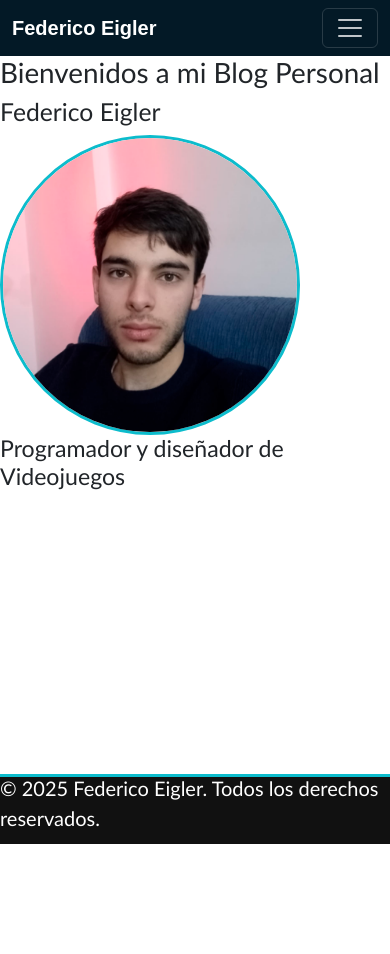
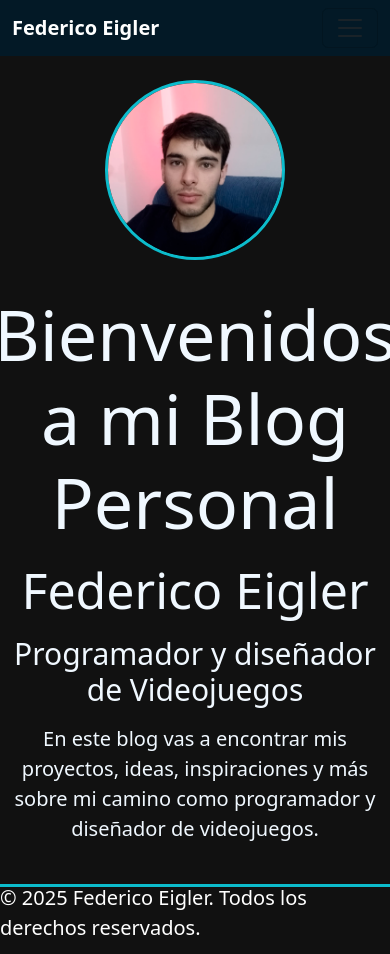
Before and after one commit to B3lko/EntregaCoder, a plain HTML site: page index.html in a window 390 px wide. Before the commit the page ends 863 px from the top, so only its background shows below. Drawn offline with nearby package versions, Linux system fonts and the light colour scheme.

Commit message:
Arreglos y Inicio

```diff
--- a/index.html
+++ b/index.html
@@ -56,18 +56,22 @@
 
     <main>
       <section class="presentacion">
-        <h1>Bienvenidos a mi Blog Personal</h1>
-        <h2>Federico Eigler</h2>
+        <div class="presentacion-imagen">
           <img
             src="static/avatar.png"
             class="avatar"
             alt="Foto de perfil de Federico Eigler"
           />
+        </div>
+        <div class="presentacion-texto">
+          <h1>Bienvenidos a mi Blog Personal</h1>
+          <h2>Federico Eigler</h2>
           <h3>Programador y diseñador de Videojuegos</h3>
           <p class="inicio-p">
-          En este blog vas a encontrar mis proyectos, ideas, inspiraciones y más
-          sobre mi camino como programador y diseñador de videojuegos.
+            En este blog vas a encontrar mis proyectos, ideas, inspiraciones y
+            más sobre mi camino como programador y diseñador de videojuegos.
           </p>
+        </div>
       </section>
     </main>
 
--- a/styles/styles.css
+++ b/styles/styles.css
@@ -1,115 +1,52 @@
 * {
-  margin: 0%;
-  padding: 0%;
+  margin: 0;
+  padding: 0;
+  box-sizing: border-box;
 }
+
+html,
+body {
+  height: 100%;
+  margin: 0;
+  font-family: "Trebuchet MS", sans-serif;
+  background-color: var(--color-bg);
+  color: var(--color-text);
+  display: flex;
+  flex-direction: column;
+  min-height: 100vh;
+}
+
 :root {
   --color-bg: #111;
   --color-text: #fff;
   --color-accent: #0ff;
   --color-card-bg: #022;
-  --bs-body-bg: #111;
 }
 
-.avatar {
-  border-radius: 50%;
-  width: 300px;
-  height: 300px;
-  border: 3px solid #0cbccc;
+body {
+  flex: 1;
 }
 
-.sobre-mi-p {
-  background-color: #2898ee;
-  font-size: 25px;
-  font-family: "Trebuchet MS", "Lucida Sans Unicode", "Lucida Grande",
-    "Lucida Sans", Arial, sans-serif;
-  width: 400px;
-  border: 2px;
-  border-style: solid;
-  border-radius: 10px;
-  border-color: #0cbccc;
-  color: white;
+main {
+  flex: 1;
 }
 
-h1 {
-  font-display: auto;
-  font-size: 70px;
-  font-family: "Trebuchet MS", "Lucida Sans Unicode", "Lucida Grande",
-    "Lucida Sans", Arial, sans-serif;
-  color: white;
+/* NAVBAR */
+nav {
+  background-color: #031926;
+  padding: 10px 0;
+  text-align: center;
 }
 
-h2 {
-  font-size: 50px;
-  font-family: "Trebuchet MS", "Lucida Sans Unicode", "Lucida Grande",
-    "Lucida Sans", Arial, sans-serif;
+nav h1 {
+  font-size: 30px;
   color: white;
-}
-
-h3 {
-  font-size: 30px;
-  font-family: "Trebuchet MS", "Lucida Sans Unicode", "Lucida Grande",
-    "Lucida Sans", Arial, sans-serif;
-  color: white;
-}
-
-li {
-  font-display: auto;
-  font-size: 20px;
-  font-family: "Trebuchet MS", "Lucida Sans Unicode", "Lucida Grande",
-    "Lucida Sans", Arial, sans-serif;
-}
-
-.footer-p {
-  padding: 30px 0px;
-  font-size: 20px;
-  font-family: "Trebuchet MS", "Lucida Sans Unicode", "Lucida Grande",
-    "Lucida Sans", Arial, sans-serif;
-  color: white;
-}
-
-.inicio-p {
-  color: white;
-  font-size: 20px;
-  font-family: "Trebuchet MS", "Lucida Sans Unicode", "Lucida Grande",
-    "Lucida Sans", Arial, sans-serif;
-}
-
-.proyecto-img {
-  width: auto;
-  height: 300px;
-  border-radius: 10px;
-}
-
-.proyectos-caja {
-  background-color: #2898ee;
-  width: fit-content;
-  border: 10px solid #2898ee;
-  border-top-left-radius: 10px;
-  border-top-right-radius: 10px;
-}
-
-.proyectos-p {
-  font-family: "Trebuchet MS", "Lucida Sans Unicode", "Lucida Grande",
-    "Lucida Sans", Arial, sans-serif;
-  font-size: 20px;
-  color: white;
-}
-
-.contacto-li {
-  color: white;
-  font-size: 20px;
-}
-
-nav {
-  background-color: #222;
-  padding: 10px 0;
 }
 
 nav ul {
   list-style: none;
+  padding: 0;
   margin: 0;
-  padding: 0;
-  text-align: center;
 }
 
 nav li {
@@ -121,7 +58,6 @@ nav a {
   color: white;
   text-decoration: none;
   font-weight: bold;
-  font-family: sans-serif;
   transition: color 0.3s ease;
 }
 
@@ -129,29 +65,82 @@ nav a:hover {
   color: #2898ee;
 }
 
-html,
-body {
-  height: 100%;
-  margin: 0;
+footer {
+  border-top: 3px solid #0cbccc;
+  background-color: #111;
+  display: flex;
+  justify-content: center;
+  align-items: center;
+  height: 70px;
+  color: white;
 }
 
-body {
-  display: flex;
-  flex-direction: column;
+.footer-p {
+  font-size: 20px;
 }
 
-main {
-  flex: 1;
+/* PRESENTACIÓN */
+.presentacion {
+  display: flex;
+  align-items: center;
+  justify-content: center;
+  gap: 2rem;
+  padding: 2rem;
+  max-width: 1200px;
+  margin: 0 auto;
 }
 
-/* ---- Seccion about ----*/
+.presentacion-imagen img.avatar {
+  width: 250px;
+  height: 250px;
+  border-radius: 50%;
+  border: 3px solid #0cbccc;
+  object-fit: cover;
+}
+
+.presentacion-texto h1 {
+  font-size: 70px;
+}
+
+.presentacion-texto h2 {
+  font-size: 50px;
+}
+
+.presentacion-texto h3 {
+  font-size: 30px;
+}
+
+.inicio-p {
+  font-size: 20px;
+}
+
+.presentacion-texto h1,
+.presentacion-texto h2,
+.presentacion-texto h3,
+.presentacion-texto p {
+  margin-bottom: 1rem;
+  color: aliceblue;
+}
+
+.sobre-mi-p {
+  background-color: #2898ee;
+  font-size: 25px;
+  width: 400px;
+  border: 2px solid #0cbccc;
+  border-radius: 10px;
+  color: white;
+}
+
+.contacto-li {
+  color: white;
+  font-size: 20px;
+}
 
 .about {
   padding: 4rem 1rem;
   background-color: var(--color-bg);
   color: var(--color-text);
   text-align: center;
-  font-family: "Gill Sans", "Gill Sans MT", Calibri, "Trebuchet MS", sans-serif;
 }
 
 .about h2 {
@@ -200,67 +189,50 @@ main {
   font-size: 0.95rem;
 }
 
-/* ---------------- MEDIA QUERIES ---------------- */
-
-/* Smartphones (menos de 600px) */
+/* MEDIA QUERIES */
 @media (max-width: 599px) {
   .about-grid {
     grid-template-columns: 1fr;
   }
-
   .about h2 {
     font-size: 2rem;
   }
-
   .cardAbout h4 {
     font-size: 1rem;
   }
-
   .cardAbout p {
     font-size: 0.85rem;
   }
+  .presentacion {
+    flex-direction: column;
+    text-align: center;
+    padding: 1.5rem;
+  }
+  .presentacion-imagen img.avatar {
+    width: 180px;
+    height: 180px;
+  }
 }
 
-/* Tablets (600px a 1023px) */
 @media (min-width: 600px) and (max-width: 1023px) {
   .about-grid {
     grid-template-columns: 1fr 1fr;
   }
-
   .about h2 {
     font-size: 2.2rem;
   }
 }
 
-/* PC (1024px o más) */
 @media (min-width: 1024px) {
   .about-grid {
     grid-template-columns: 1fr 1fr;
   }
 }
 
-nav {
-  background-color: #031926;
+body {
+  background-color: #111 !important;
 }
 
-nav h1 {
-  font-size: 30px;
+.cont-contc {
+  min-height: 100vh;
 }
-
-footer {
-  border-top: 3px solid #0cbccc;
-  display: flex;
-  height: 70px;
-  background-color: #111;
-  justify-content: center;
-  align-items: center;
-}
-
-.navbar-toggler {
-  filter: brightness(0) invert(1);
-}
-
-body {
-  background-color: #1511;
-  min-height: 1vh !important;
-}
```
Also changed, not shown: page/contacto.html (+2 -2 lines). Lines whose indentation alone changed are shown as unchanged.
